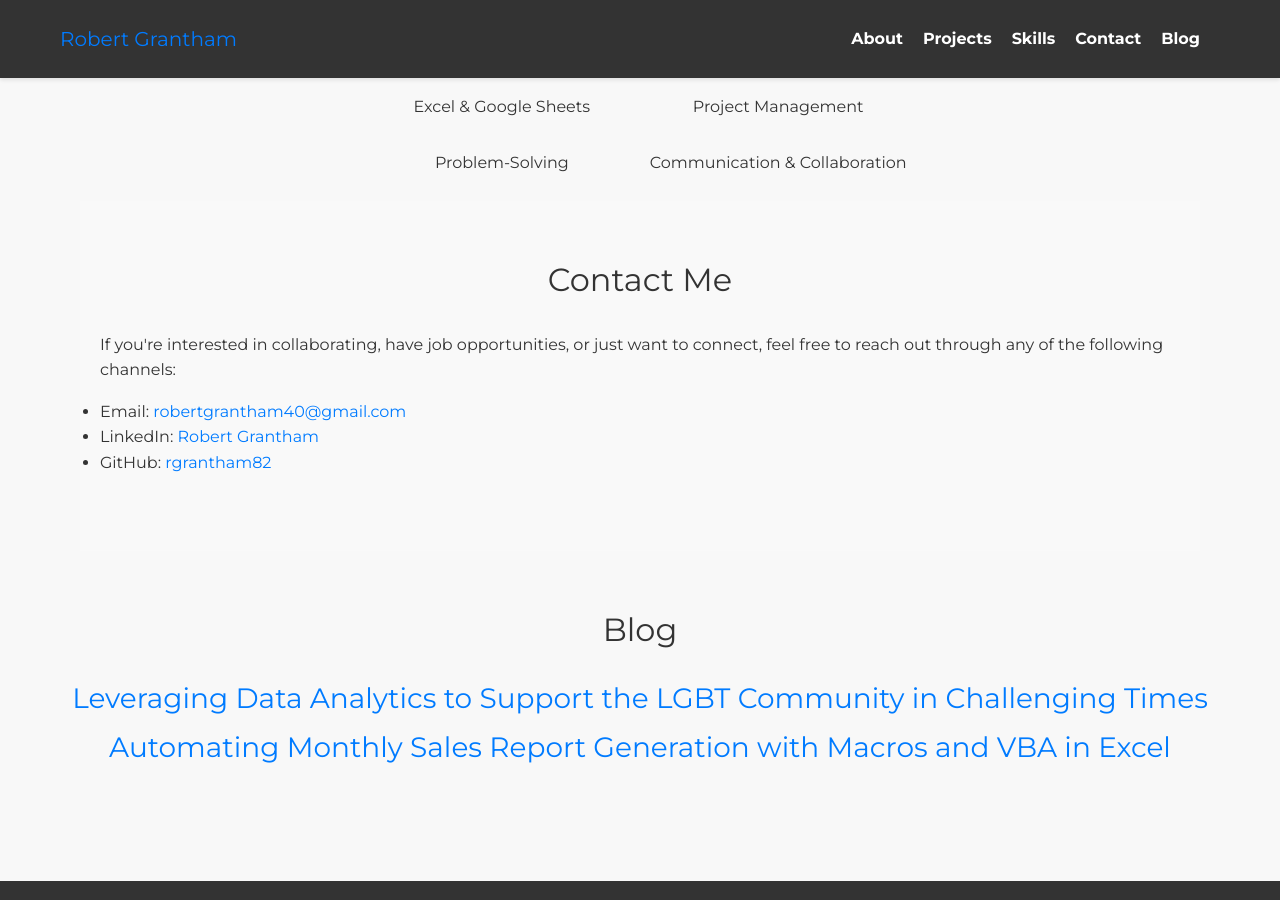
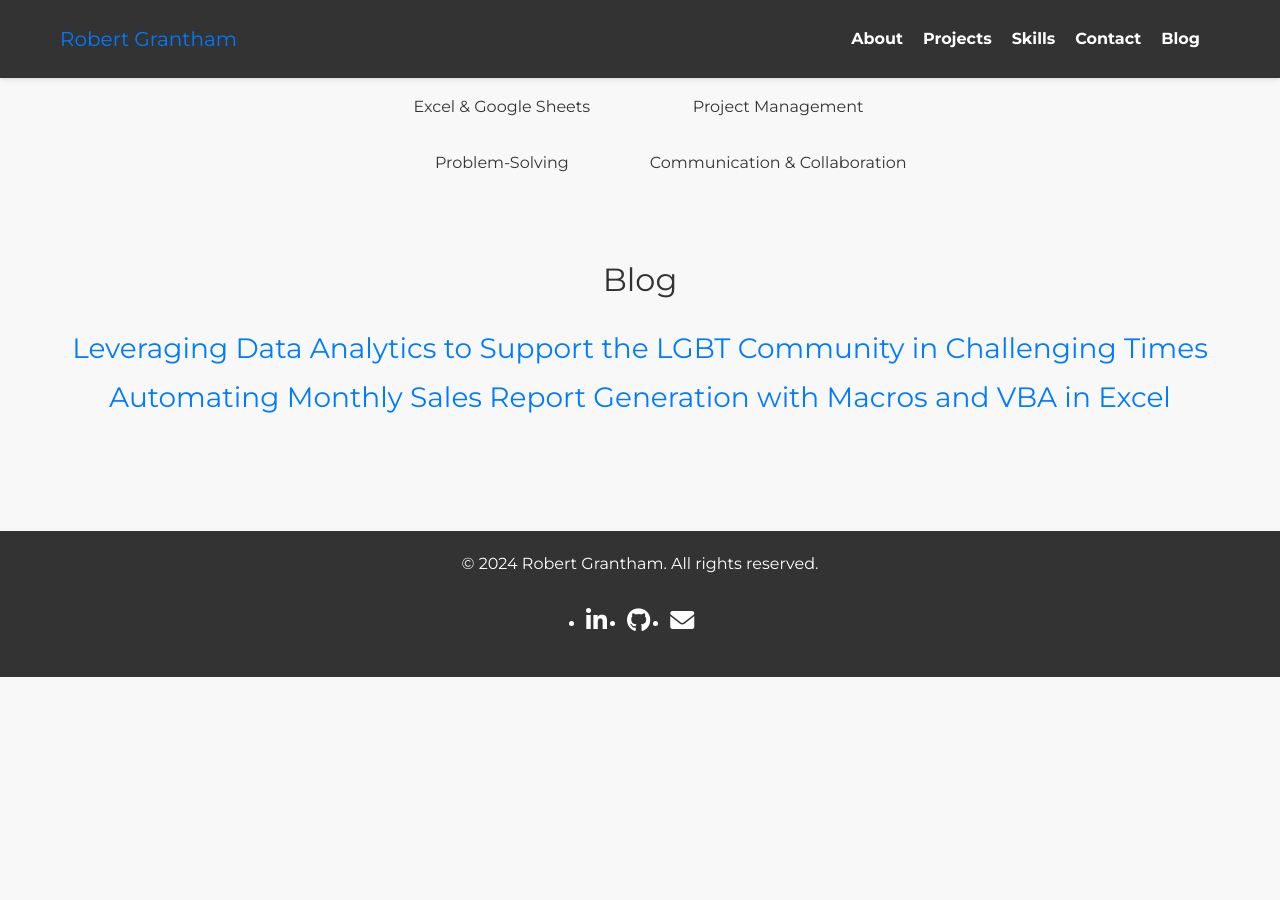
Before and after one commit to rgrantham82/rgrantham82.github.io, a Jekyll site: the page built from index.html, in a window 1280 px wide and 900 px high, scrolled down 2661 px. Built offline with Jekyll 4.4.1, drawn with Linux system fonts in a browser that asks for light colours; nearby versions of some CDN libraries; after the commit the page ends 3338 px from its top, so only the background shows below that.

Commit message:
Update index.html

```diff
--- a/index.html
+++ b/index.html
@@ -64,16 +64,6 @@ title: Home
     </div>
   </section>
 
-  <section id="contact" class="contact-section fade-in">
-    <h2>Contact Me</h2>
-    <p>If you're interested in collaborating, have job opportunities, or just want to connect, feel free to reach out through any of the following channels:</p>
-    <ul>
-      <li>Email: <a href="mailto:robertgrantham40@gmail.com">robertgrantham40@gmail.com</a></li>
-      <li>LinkedIn: <a href="https://www.linkedin.com/in/robertgrantham82" target="_blank">Robert Grantham</a></li>
-      <li>GitHub: <a href="https://github.com/rgrantham82" target="_blank">rgrantham82</a></li>
-    </ul>
-  </section>
-
   <section id="blog" class="blog-section fade-in">
     <h2>Blog</h2> {% for post in site.posts %}
     <article class="animate-on-scroll">
```
